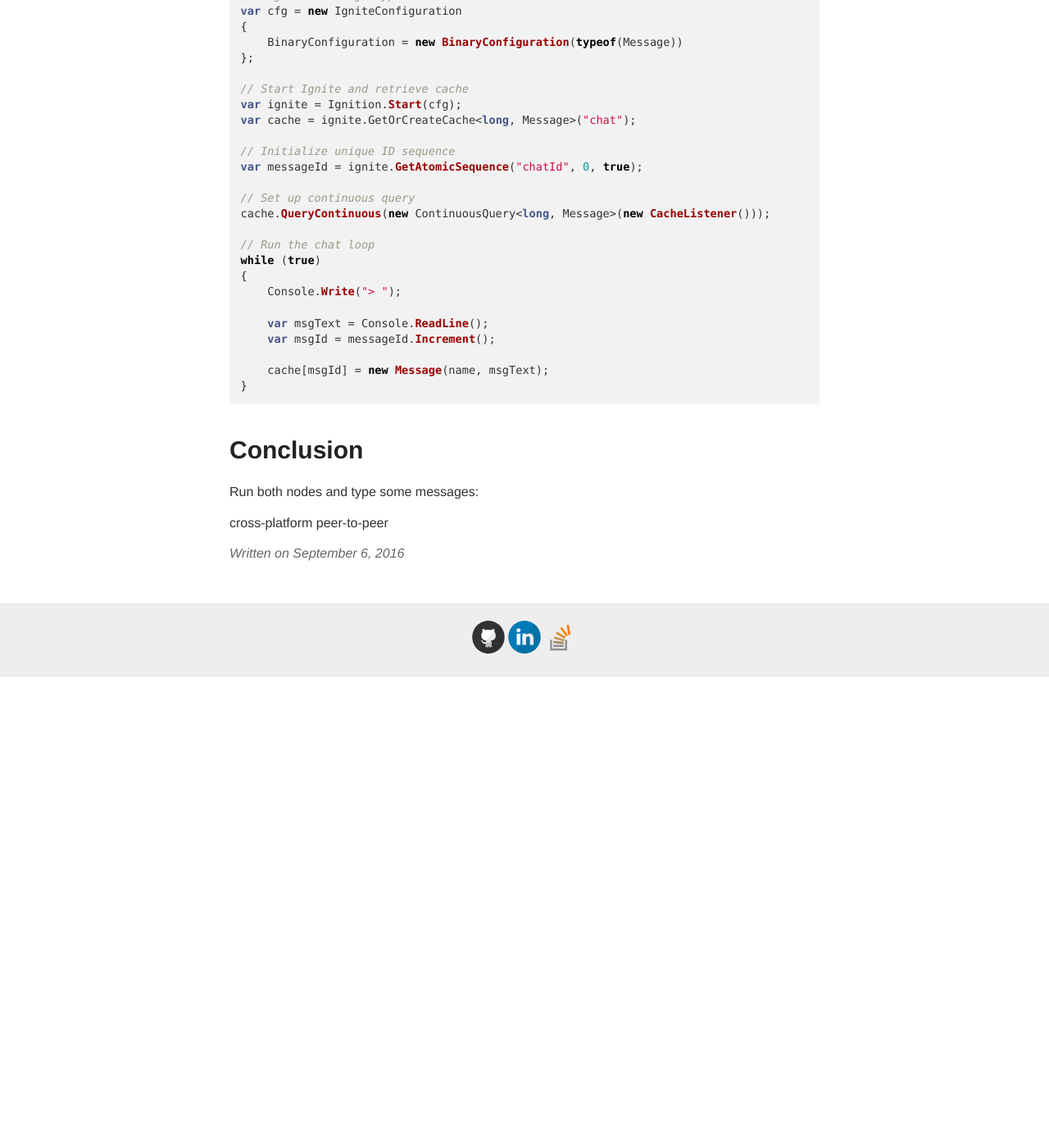
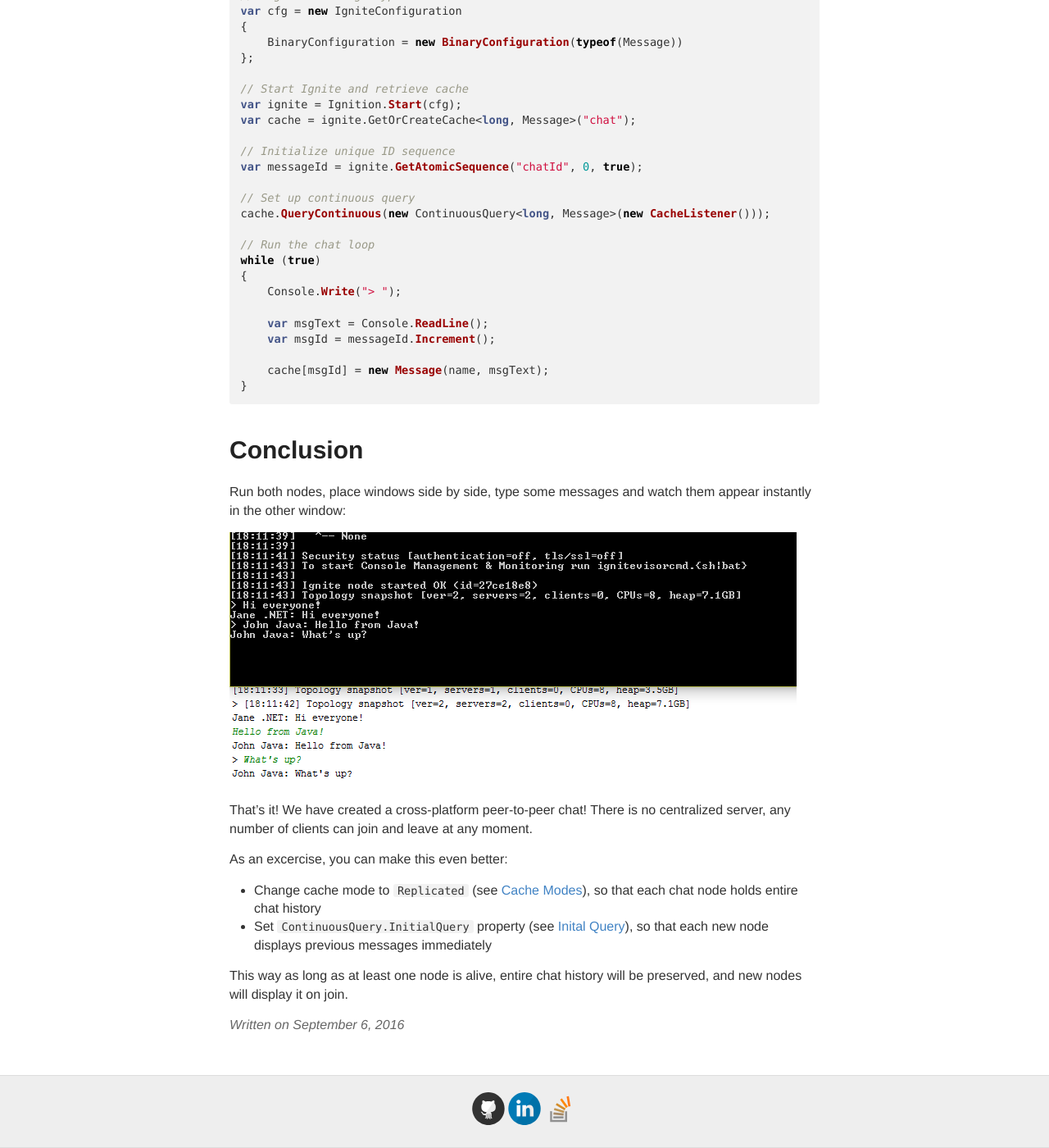
Before and after one commit to ptupitsyn/ptupitsyn.github.io, a Jekyll site: the page built from _posts/2016-09-06-Multi-Platform-Cluster.md, in a window 1280 px wide and 1400 px high, scrolled down 10426 px. Shown: the whole window at 82% size. Built offline with Jekyll 4.4.1, drawn with Linux system fonts in a browser that asks for light colours; comment, search, counter and statistics services are not loaded; before the commit the page ends 11251 px from its top, so only the background shows below that.

Commit message:
Conclusion

```diff
--- a/_posts/2016-09-06-Multi-Platform-Cluster.md
+++ b/_posts/2016-09-06-Multi-Platform-Cluster.md
@@ -285,8 +285,15 @@ while (true)
 
 # Conclusion
 
-Run both nodes and type some messages:
+Run both nodes, place windows side by side, type some messages and watch them appear instantly in the other window:
 
+![Chat Demo](../images/Multi-Platform-Cluster/chat.png)
 
+That's it! We have created a cross-platform peer-to-peer chat! There is no centralized server, any number of clients can join and leave at any moment.
 
-cross-platform peer-to-peer
+As an excercise, you can make this even better:
+
+* Change cache mode to `Replicated` (see [Cache Modes](https://apacheignite.readme.io/docs/cache-modes)), so that each chat node holds entire chat history
+* Set `ContinuousQuery.InitialQuery` property (see [Inital Query](https://apacheignite.readme.io/docs/continuous-queries#section-initial-query)), so that each new node displays previous messages immediately
+
+This way as long as at least one node is alive, entire chat history will be preserved, and new nodes will display it on join.
```
Also changed, not shown: images/Multi-Platform-Cluster/chat.png (added).
